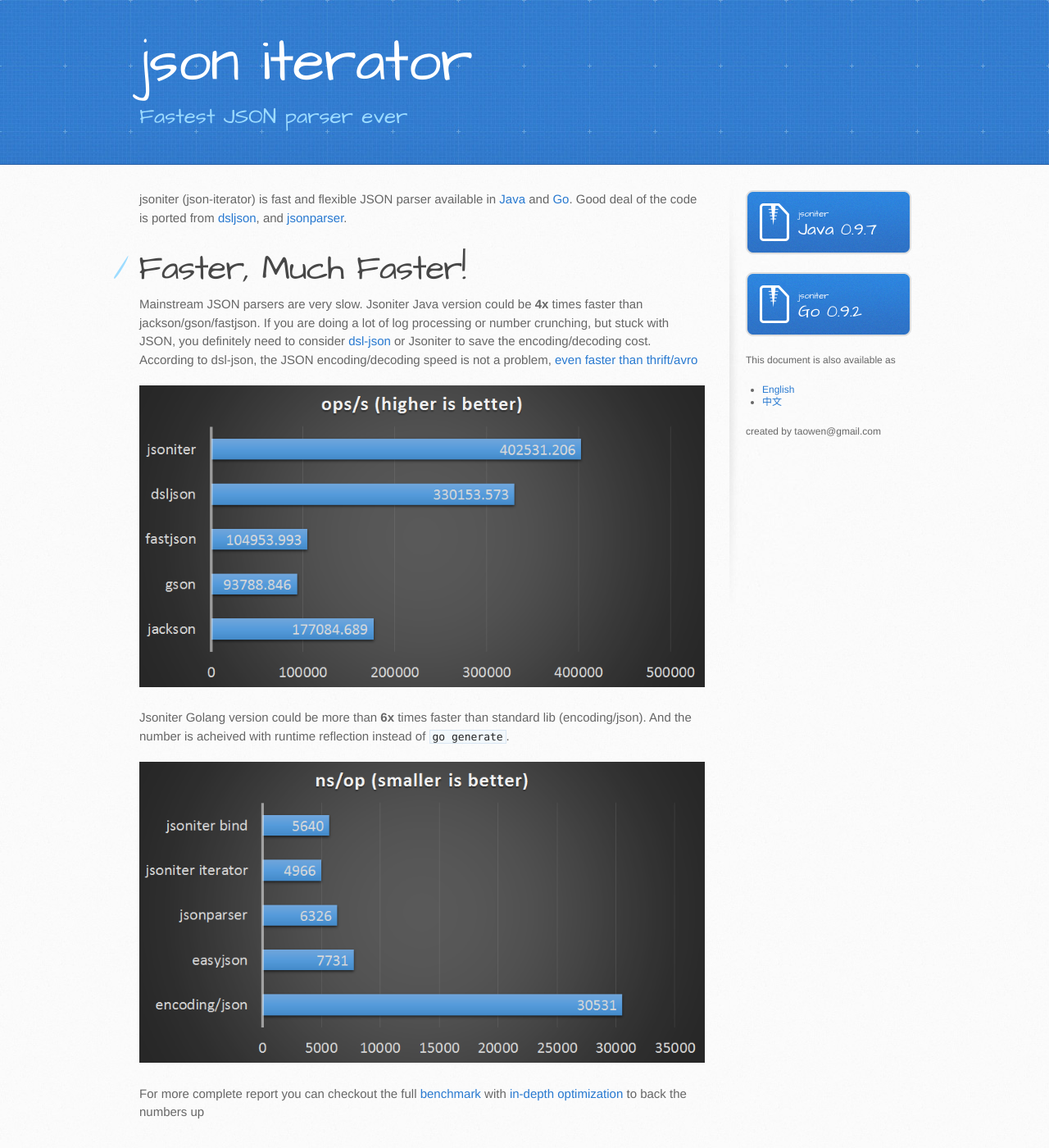
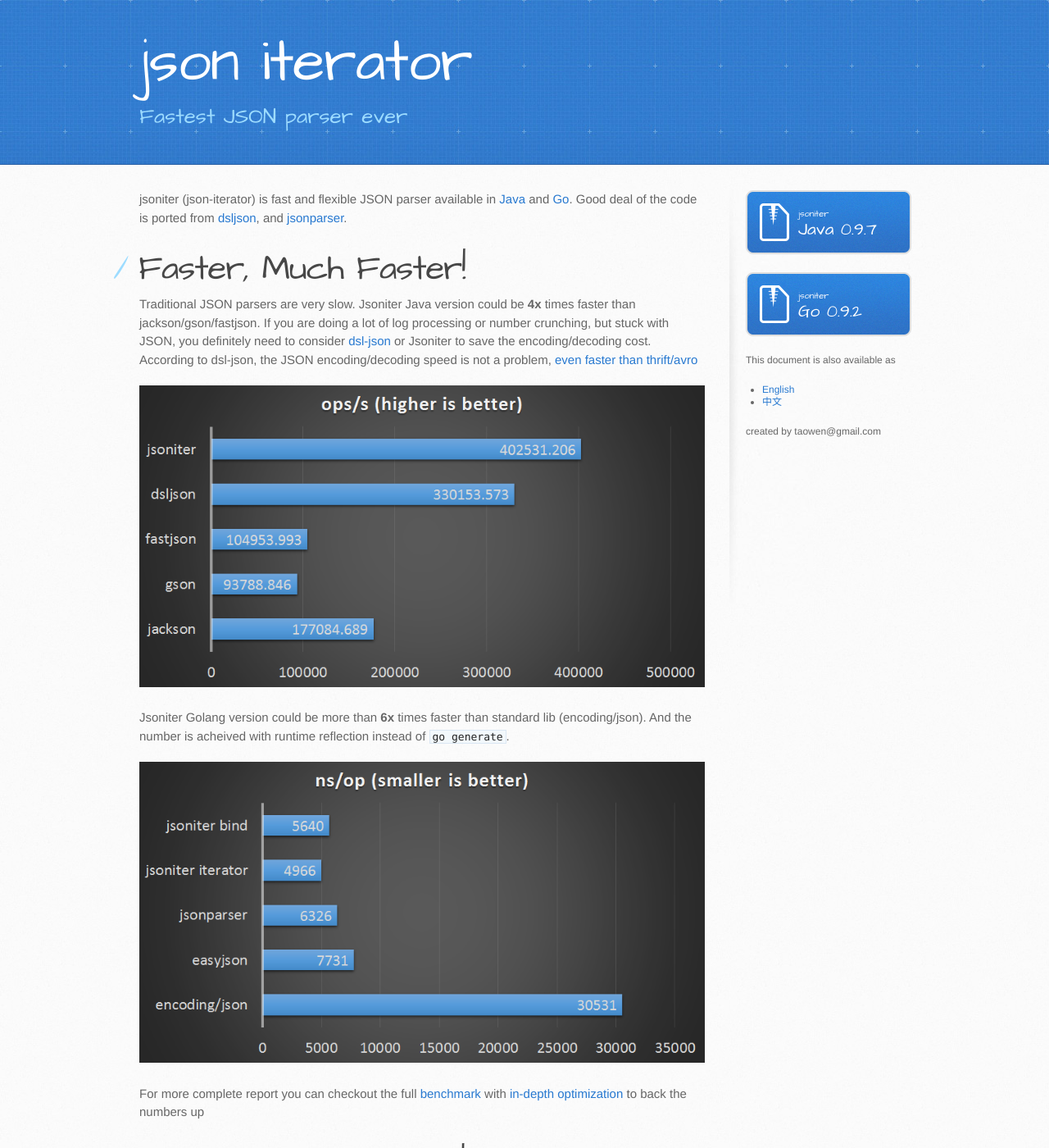
Before and after one commit to json-iterator/json-iterator.github.io, a Jekyll site: the page built from index.md, in a window 1280 px wide and 1400 px high. Shown: the whole window at 82% size. Built offline with Jekyll 4.4.1, drawn with Linux system fonts in a browser that asks for light colours; comment, search, counter and statistics services are not loaded; some of the changed text lies outside the part shown.

Commit message:
Update index.md

```diff
--- a/index.md
+++ b/index.md
@@ -7,7 +7,7 @@
 
 # Faster, Much Faster!
 
-Mainstream JSON parsers are very slow. Jsoniter Java version could be **4x** times faster than jackson/gson/fastjson. If you are doing a lot of log processing or number crunching, but stuck with JSON, you definitely need to consider [dsl-json](https://github.com/ngs-doo/dsl-json) or Jsoniter to save the encoding/decoding cost. According to dsl-json, the JSON encoding/decoding speed is not a problem, [even faster than thrift/avro](https://www.codeproject.com/Articles/1165627/Jsoniter-JSON-is-faster-than-thrift-avro)
+Traditional JSON parsers are very slow. Jsoniter Java version could be **4x** times faster than jackson/gson/fastjson. If you are doing a lot of log processing or number crunching, but stuck with JSON, you definitely need to consider [dsl-json](https://github.com/ngs-doo/dsl-json) or Jsoniter to save the encoding/decoding cost. According to dsl-json, the JSON encoding/decoding speed is not a problem, [even faster than thrift/avro](https://www.codeproject.com/Articles/1165627/Jsoniter-JSON-is-faster-than-thrift-avro)
 
 ![java1](http://jsoniter.com/benchmarks/java1.png)
 
```
Also changed, not shown: other parts of index.md (+1 -1 lines).
